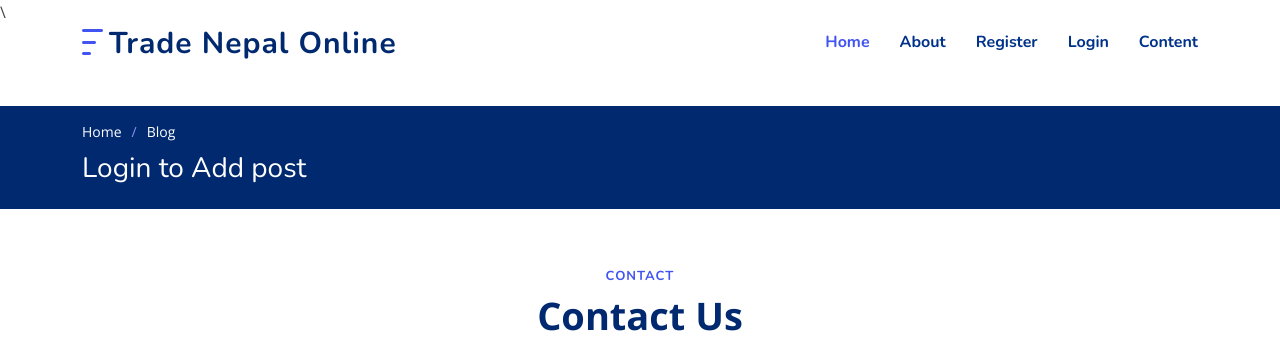
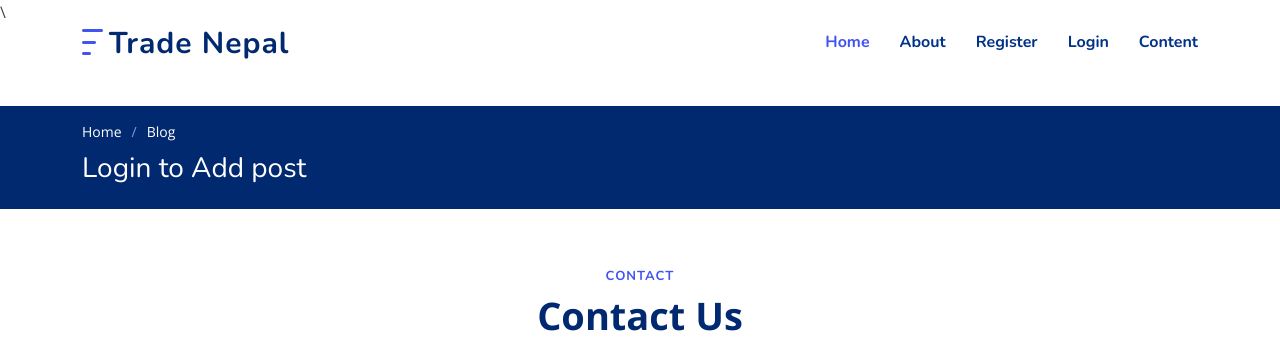
Before and after one commit to tradenpl/tradenepal, a Django app: page /members/create_profile_page/ in a window 1280 px wide. Shown: the top 340 px of the page. Run offline with Django 3.2, Linux system fonts and the light colour scheme; some libraries are stand-ins or nearby versions.

Commit message:
name changed

```diff
--- a/online/templates/base.html
+++ b/online/templates/base.html
@@ -48,7 +48,7 @@
 
                 <a href="{%url 'home'%}" class="logo d-flex align-items-center">
                   <img src="{% static 'img/logo.png' %}" alt="">
-                  <span>Trade Nepal Online</span>
+                  <span>Trade Nepal </span>
                 </a>
 
                 <nav id="navbar" class="navbar">
```
